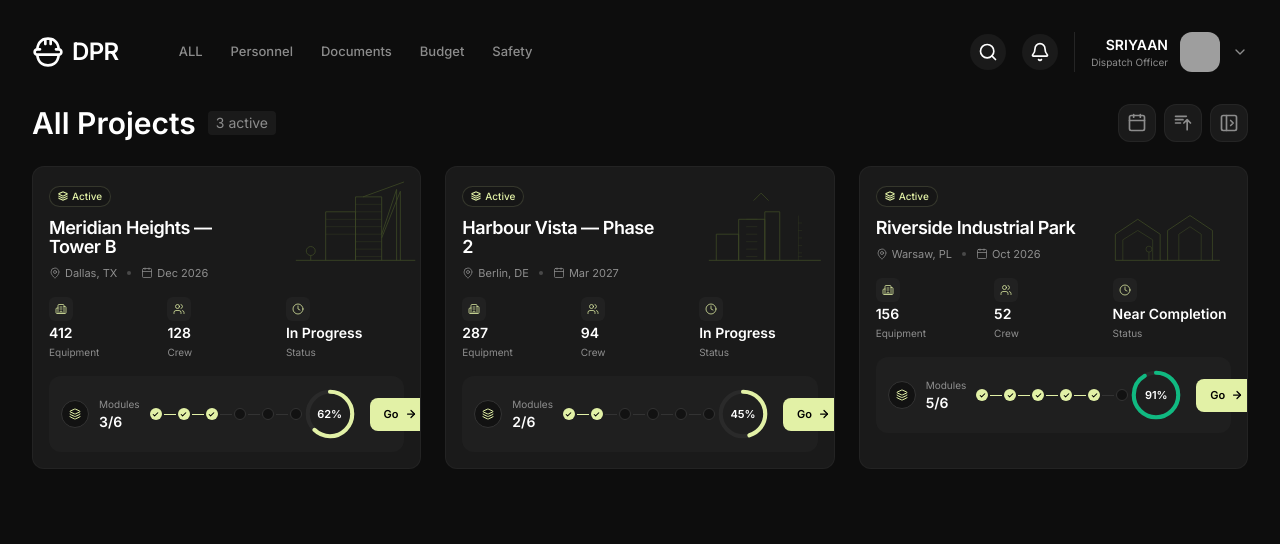
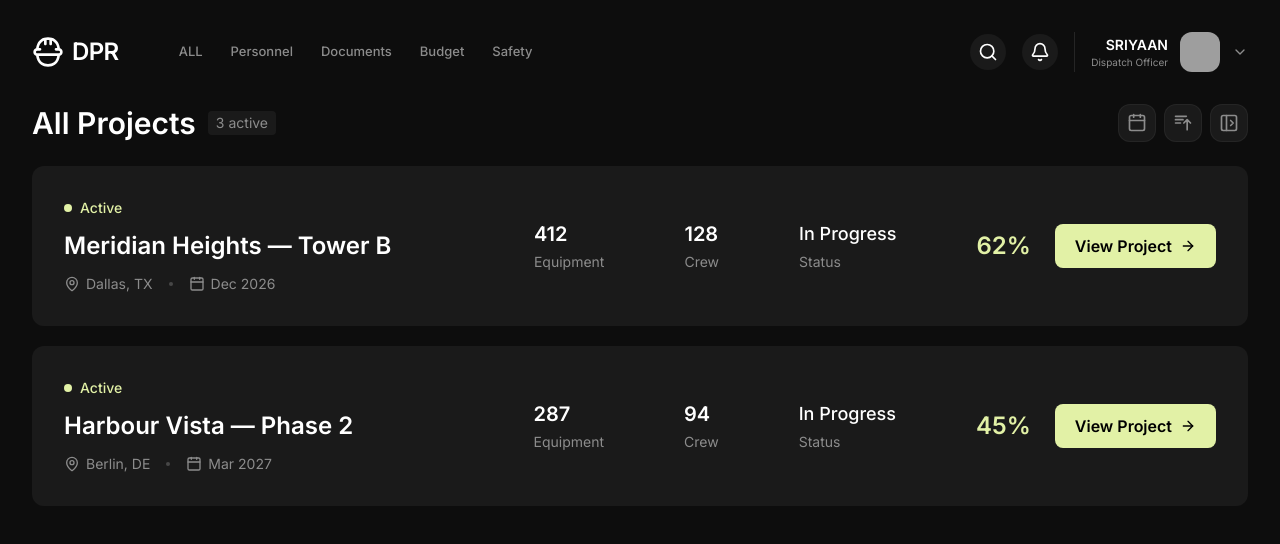
Before and after one commit to sheshanthShettyun/DPR-CONSTRUCTION, a Next.js app: page /overview in a window 1280 px wide. Shown: the top 544 px of the page. Built offline with nearby package versions, Linux system fonts and the light colour scheme; grey boxes are pictures that could not be loaded.

Commit message:
rebuild projects view to match stitch design, tighten spacing, resize hourglass

```diff
--- a/src/components/ProjectsView.tsx
+++ b/src/components/ProjectsView.tsx
@@ -1,51 +1,11 @@
 "use client";
 
 import { motion } from "framer-motion";
-import { ArrowRight, MapPin, Calendar, Layers, Building2, Users, Clock, Check } from "lucide-react";
-
-const buildingSvgs: Record<string, React.ReactNode> = {
-  tower: (
-    <svg className="h-full w-full" fill="none" viewBox="0 0 400 300" xmlns="http://www.w3.org/2000/svg">
-      <path d="M180 250 V120 H260 V250" stroke="#5a6e2f" strokeWidth="2.2"/>
-      <path d="M260 250 V80 H330 V250" stroke="#5a6e2f" strokeWidth="2.2"/>
-      <path d="M180 140 H260 M180 160 H260 M180 180 H260" stroke="#5a6e2f" strokeWidth="1.4" opacity="0.7"/>
-      <path d="M260 100 H330 M260 120 H330 M260 140 H330 M260 160 H330 M260 180 H330 M260 200 H330 M260 220 H330 M260 240 H330" stroke="#5a6e2f" strokeWidth="1.4" opacity="0.7"/>
-      <path d="M330 180 L370 60 M330 190 L380 65" stroke="#5a6e2f" strokeWidth="2.2"/>
-      <path d="M280 80 L390 40" stroke="#5a6e2f" strokeWidth="2.2"/>
-      <path d="M370 60 V250 M380 65 V250" stroke="#5a6e2f" strokeWidth="2.2"/>
-      <circle cx="140" cy="225" r="12" stroke="#5a6e2f" strokeWidth="2.2"/>
-      <path d="M140 237 V250" stroke="#5a6e2f" strokeWidth="2.2"/>
-      <path d="M100 250 H420" stroke="#5a6e2f" strokeWidth="2.2"/>
-    </svg>
-  ),
-  factory: (
-    <svg className="h-full w-full" fill="none" viewBox="0 0 400 300" xmlns="http://www.w3.org/2000/svg">
-      <path d="M120 250 V180 H180 V250" stroke="#5a6e2f" strokeWidth="2.2"/>
-      <path d="M180 250 V140 H250 V250" stroke="#5a6e2f" strokeWidth="2.2"/>
-      <path d="M250 250 V120 H290 V250" stroke="#5a6e2f" strokeWidth="2.2"/>
-      <path d="M200 140 H230 M200 160 H230 M200 180 H230 M200 200 H230 M200 220 H230 M200 240 H230" stroke="#5a6e2f" strokeWidth="1.4" opacity="0.7"/>
-      <path d="M220 90 L240 70 L260 90" stroke="#5a6e2f" strokeWidth="2.2"/>
-      <path d="M340 130 V250 M340 150 H350 M340 170 H350 M340 190 H350 M340 210 H350 M340 230 H350 M340 240 H350" stroke="#5a6e2f" strokeWidth="1.4" opacity="0.6"/>
-      <path d="M100 250 H400" stroke="#5a6e2f" strokeWidth="2.2"/>
-    </svg>
-  ),
-  residential: (
-    <svg className="h-full w-full" fill="none" viewBox="0 0 400 300" xmlns="http://www.w3.org/2000/svg">
-      <path d="M80 250 V180 L140 140 L200 180 V250" stroke="#5a6e2f" strokeWidth="2.2"/>
-      <path d="M100 250 V195 L140 170 L180 195 V250" stroke="#5a6e2f" strokeWidth="1.6"/>
-      <path d="M220 250 V170 L280 130 L340 170 V250" stroke="#5a6e2f" strokeWidth="2.2"/>
-      <path d="M250 250 V180 L280 160 L310 180 V250" stroke="#5a6e2f" strokeWidth="1.6"/>
-      <circle cx="170" cy="220" r="8" stroke="#5a6e2f" strokeWidth="1.6"/>
-      <path d="M170 228 V250" stroke="#5a6e2f" strokeWidth="1.6"/>
-      <path d="M80 250 H360" stroke="#5a6e2f" strokeWidth="2.2"/>
-    </svg>
-  ),
-};
+import { ArrowRight, Calendar, MapPin } from "lucide-react";
 
 const projects = [
-  { id: "building-a", name: "Meridian Heights — Tower B", location: "Dallas, TX", date: "Dec 2026", progress: 62, equipment: 412, crew: 128, status: "In Progress", modules: [1, 1, 1, 0, 0, 0], svgType: "tower" as const },
-  { id: "building-b", name: "Harbour Vista — Phase 2", location: "Berlin, DE", date: "Mar 2027", progress: 45, equipment: 287, crew: 94, status: "In Progress", modules: [1, 1, 0, 0, 0, 0], svgType: "factory" as const },
-  { id: "building-c", name: "Riverside Industrial Park", location: "Warsaw, PL", date: "Oct 2026", progress: 91, equipment: 156, crew: 52, status: "Near Completion", modules: [1, 1, 1, 1, 1, 0], svgType: "residential" as const },
+  { id: "building-a", name: "Meridian Heights — Tower B", location: "Dallas, TX", date: "Dec 2026", progress: 62, equipment: 412, crew: 128, status: "In Progress" },
+  { id: "building-b", name: "Harbour Vista — Phase 2", location: "Berlin, DE", date: "Mar 2027", progress: 45, equipment: 287, crew: 94, status: "In Progress" },
 ];
 
 interface Props {
@@ -54,114 +14,63 @@ interface Props {
 
 export default function ProjectsView({ onSelect }: Props) {
   return (
-    <div className="grid grid-cols-1 gap-6 md:grid-cols-2 xl:grid-cols-3">
+    <div className="flex flex-col gap-5">
       {projects.map((p, i) => (
-        <motion.div
+        <motion.article
           key={p.id}
           initial={{ opacity: 0, y: 16 }}
           animate={{ opacity: 1, y: 0 }}
           transition={{ duration: 0.4, delay: 0.06 + i * 0.12, ease: [0, 0, 0.2, 1] }}
-          className="relative flex w-full max-w-[480px] flex-col overflow-hidden rounded-xl border border-white/[0.04] bg-[#1a1a1a] p-4"
+          className="flex flex-col justify-between gap-8 rounded-xl bg-[#1a1a1a] p-6 lg:flex-row lg:items-center lg:gap-12 lg:p-8"
         >
-          <div className="pointer-events-none absolute right-0 top-0 h-28 w-[45%] opacity-55">
-            {buildingSvgs[p.svgType]}
+          <div className="flex-1 space-y-3">
+            <div className="flex items-center gap-2 text-sm font-medium text-[#e2f1a6]">
+              <span className="h-2 w-2 rounded-full bg-[#e2f1a6]" />
+              Active
             </div>
-
-          <div className="relative z-10">
-            <div className="inline-flex w-fit items-center gap-1 rounded-full border border-[#e2f1a6]/15 bg-[#121212]/40 px-2 py-0.5">
-              <Layers size={10} strokeWidth={2.5} className="text-[#e2f1a6]" />
-              <span className="text-[10px] font-medium text-[#e2f1a6]">Active</span>
+            <h2 className="text-2xl font-semibold text-white">{p.name}</h2>
+            <div className="flex items-center gap-4 text-sm text-[#8c8c8c]">
+              <div className="flex items-center gap-1.5">
+                <MapPin size={16} strokeWidth={2} />
+                {p.location}
               </div>
-
-            <h2 className="mt-3 max-w-[200px] text-[18px] font-bold leading-[1.05] tracking-tight text-white">
-              {p.name}
-            </h2>
-
-            <div className="mt-2 flex items-center gap-2.5 text-[11px] text-[#8e8e8e]">
-              <span className="flex items-center gap-1">
-                <MapPin size={12} strokeWidth={1.5} />
-                {p.location}
-              </span>
-              <span className="h-1 w-1 rounded-full bg-[#8e8e8e]/40" />
-              <span className="flex items-center gap-1">
-                <Calendar size={12} strokeWidth={1.5} />
+              <span className="h-1 w-1 rounded-full bg-[#8c8c8c]/40" />
+              <div className="flex items-center gap-1.5">
+                <Calendar size={16} strokeWidth={2} />
                 {p.date}
-              </span>
               </div>
-
-            <div className="mt-4 grid grid-cols-3">
-              {[
-                { icon: Building2, value: p.equipment, label: "Equipment" },
-                { icon: Users, value: p.crew, label: "Crew" },
-                { icon: Clock, value: p.status, label: "Status" },
-              ].map(({ icon: Icon, value, label }) => (
-                <div key={label} className="flex flex-col gap-0.5">
-                  <div className="flex h-6 w-6 items-center justify-center rounded-md bg-white/[0.03]">
-                    <Icon size={12} strokeWidth={1.5} className="text-[#e2f1a6]" />
-                  </div>
-                  <div className="text-sm font-bold text-white">{value}</div>
-                  <div className="text-[10px] text-[#8e8e8e]">{label}</div>
-                </div>
-              ))}
-            </div>
-
-            <div className="mt-4 flex items-center justify-between rounded-xl bg-[#1f1f1f] p-2.5">
-              <div className="flex items-center gap-2.5 pl-0.5">
-                <div className="flex h-7 w-7 items-center justify-center rounded-full border border-[#333] bg-[#121212]">
-                  <Layers size={12} strokeWidth={2} className="text-[#e2f1a6]" />
-                </div>
-                <div>
-                  <div className="text-[10px] text-[#8e8e8e]">Modules</div>
-                  <div className="text-sm font-bold text-white">
-                    {p.modules.filter(Boolean).length}/{p.modules.length}
-                  </div>
-                </div>
-                <div className="flex items-center">
-                  {p.modules.map((done, j) => (
-                    <span key={j} className="flex items-center">
-                      {done ? (
-                        <span className="flex h-3 w-3 items-center justify-center rounded-full bg-[#e2f1a6]">
-                          <Check size={7} strokeWidth={3.5} className="text-black" />
-                        </span>
-                      ) : (
-                        <span className="h-3 w-3 rounded-full border border-[#333] bg-[#121212]" />
-                      )}
-                      {j < p.modules.length - 1 && (
-                        <span className={`mx-0.5 h-px w-3 ${done && p.modules[j + 1] ? "bg-[#e2f1a6]" : "bg-[#333]"}`} />
-                      )}
-                    </span>
-                  ))}
             </div>
           </div>
 
-              <div className="flex items-center gap-3">
-                <div className="relative flex h-[56px] w-[56px] items-center justify-center">
-                  <svg className="h-full w-full -rotate-90" viewBox="0 0 68 68">
-                    <circle cx="34" cy="34" fill="none" r="27" stroke="#2a2a2a" strokeWidth="5" />
-                    <motion.circle
-                      cx="34" cy="34" fill="none" r="27"
-                      stroke={p.progress > 80 ? "#10b981" : "#e2f1a6"} strokeWidth="5" strokeLinecap="round"
-                      strokeDasharray="169.6"
-                      initial={{ strokeDashoffset: 169.6 }}
-                      animate={{ strokeDashoffset: 169.6 - (p.progress / 100) * 169.6 }}
-                      transition={{ duration: 0.8, delay: 0.3, ease: [0.22, 1, 0.36, 1] }}
-                    />
-                  </svg>
-                  <span className="absolute text-[11px] font-bold text-white">{p.progress}%</span>
+          <div className="flex flex-wrap items-center gap-6 lg:flex-nowrap lg:gap-10">
+            <div className="flex items-center">
+              <div className="pr-6 lg:pr-10">
+                <div className="mb-1 text-xl font-bold text-white">{p.equipment}</div>
+                <div className="text-sm text-[#8c8c8c]">Equipment</div>
+              </div>
+              <div className="px-6 lg:px-10">
+                <div className="mb-1 text-xl font-bold text-white">{p.crew}</div>
+                <div className="text-sm text-[#8c8c8c]">Crew</div>
+              </div>
+              <div className="px-6 lg:px-10">
+                <div className="mb-1 text-lg font-medium text-white">{p.status}</div>
+                <div className="text-sm text-[#8c8c8c]">Status</div>
+              </div>
             </div>
 
+            <div className="flex items-center gap-6">
+              <div className="text-2xl font-bold text-[#e2f1a6]">{p.progress}%</div>
               <motion.button
                 onClick={() => onSelect(p.id)}
                 whileHover={{ gap: 6 }}
-                  className="group flex items-center gap-1.5 rounded-lg bg-[#e2f1a6] px-3.5 py-2 text-[11px] font-semibold text-black transition-colors hover:bg-[#d4f05a]"
+                className="flex items-center gap-2 rounded-lg bg-[#e2f1a6] px-5 py-2.5 font-semibold text-black transition-colors hover:bg-[#d4f05a]"
               >
-                  Go
-                  <ArrowRight size={12} strokeWidth={2.5} className="transition-transform duration-200 group-hover:translate-x-0.5" />
+                View Project
+                <ArrowRight size={16} strokeWidth={2} />
               </motion.button>
             </div>
           </div>
-          </div>
-        </motion.div>
+        </motion.article>
       ))}
     </div>
   );
```
Also changed, not shown: src/app/overview/page.tsx (+9 -9 lines). Lines whose indentation alone changed are shown as unchanged.
